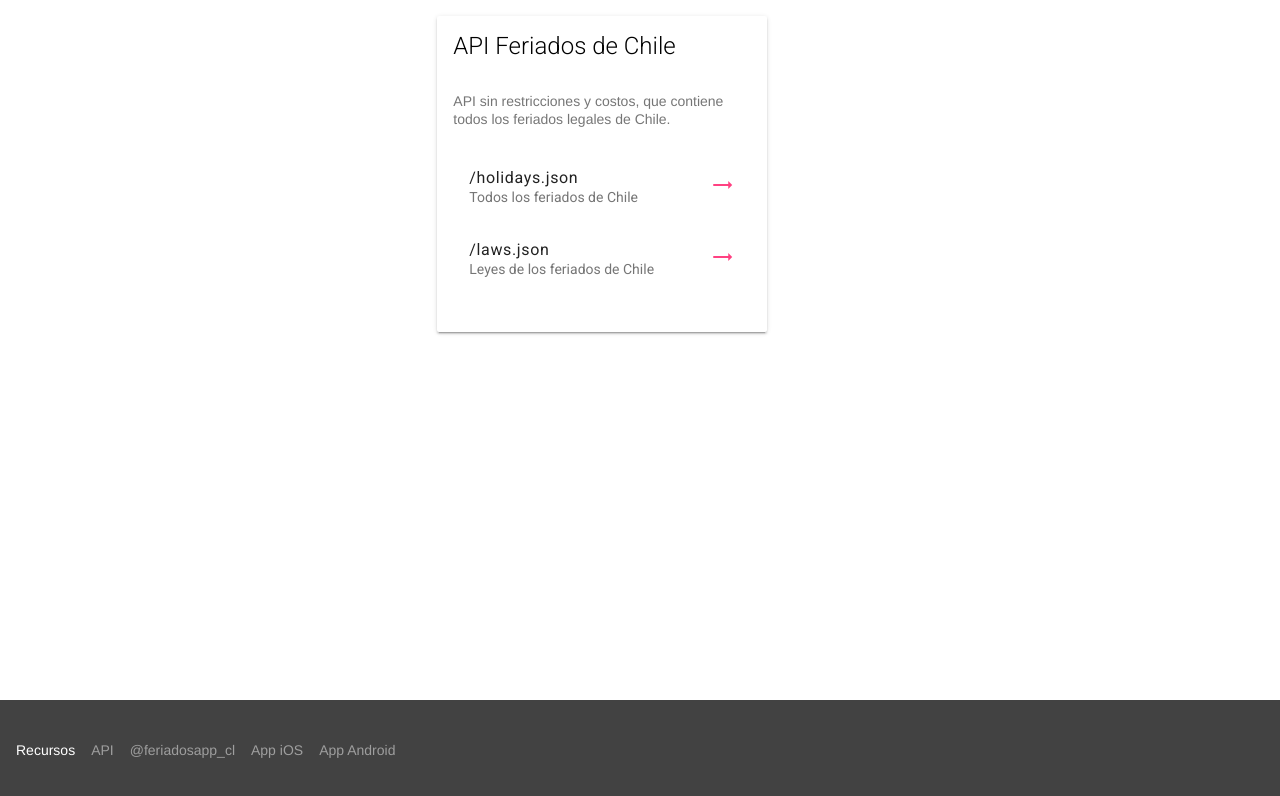
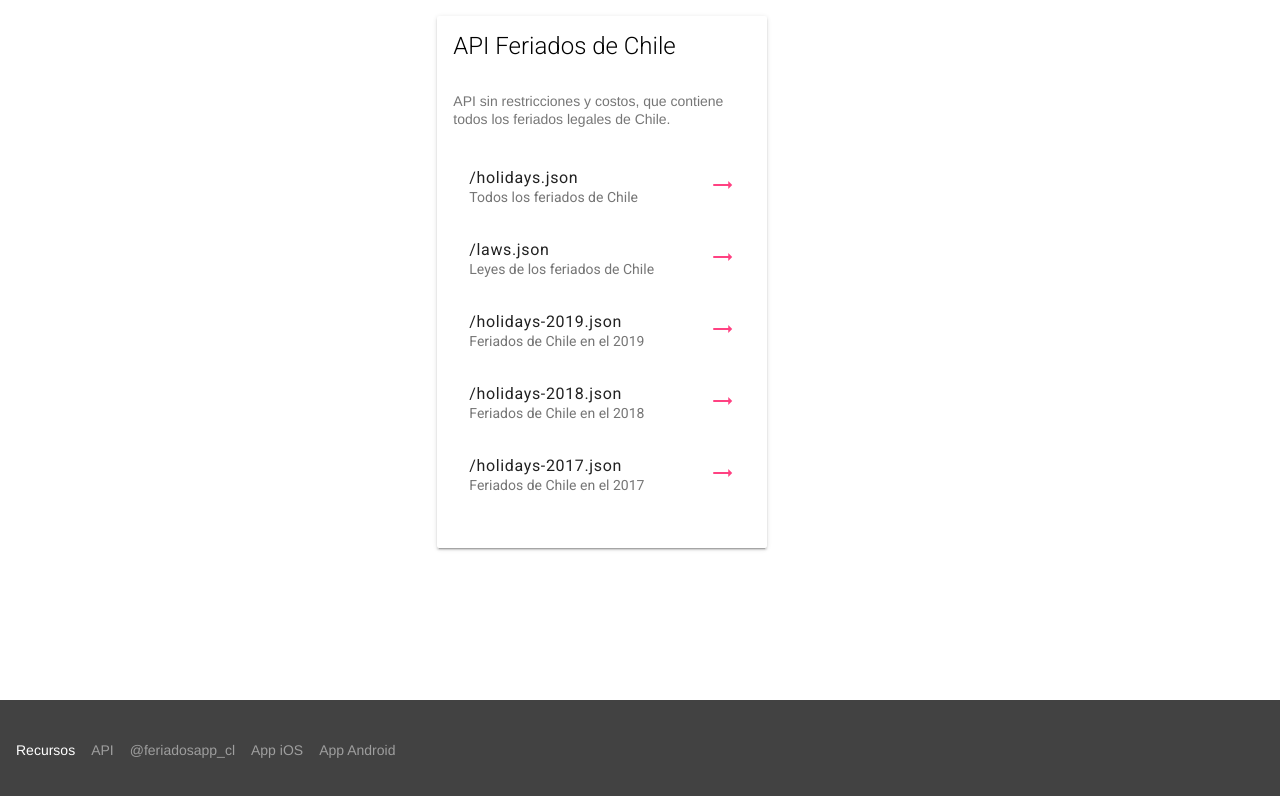
Before and after one commit to quest/feriadosapp, a plain HTML site: page api/index.html in a window 1280 px wide. Drawn offline with nearby package versions, Linux system fonts and the light colour scheme.

Commit message:
fix(holidays): se agregan links a veriados de años anteriores

```diff
--- a/api/index.html
+++ b/api/index.html
@@ -88,6 +88,33 @@
 						      <a class="mdl-list__item-secondary-action" href="laws.json"><i class="material-icons">trending_flat</i></a>
 						    </span>
 						  </li>
+						  <li class="mdl-list__item mdl-list__item--two-line">
+						    <span class="mdl-list__item-primary-content">
+						      <span>/holidays-2019.json</span>
+						      <span class="mdl-list__item-sub-title">Feriados de Chile en el 2019</span>
+						    </span>
+						    <span class="mdl-list__item-secondary-content">
+						      <a class="mdl-list__item-secondary-action" href="holidays-2019.json"><i class="material-icons">trending_flat</i></a>
+						    </span>
+						  </li>
+						  <li class="mdl-list__item mdl-list__item--two-line">
+						    <span class="mdl-list__item-primary-content">
+						      <span>/holidays-2018.json</span>
+						      <span class="mdl-list__item-sub-title">Feriados de Chile en el 2018</span>
+						    </span>
+						    <span class="mdl-list__item-secondary-content">
+						      <a class="mdl-list__item-secondary-action" href="holidays-2018.json"><i class="material-icons">trending_flat</i></a>
+						    </span>
+						  </li>
+						  <li class="mdl-list__item mdl-list__item--two-line">
+						    <span class="mdl-list__item-primary-content">
+						      <span>/holidays-2017.json</span>
+						      <span class="mdl-list__item-sub-title">Feriados de Chile en el 2017</span>
+						    </span>
+						    <span class="mdl-list__item-secondary-content">
+						      <a class="mdl-list__item-secondary-action" href="holidays-2017.json"><i class="material-icons">trending_flat</i></a>
+						    </span>
+						  </li>
 						</ul>
 					  </div>
 					</div>
```
